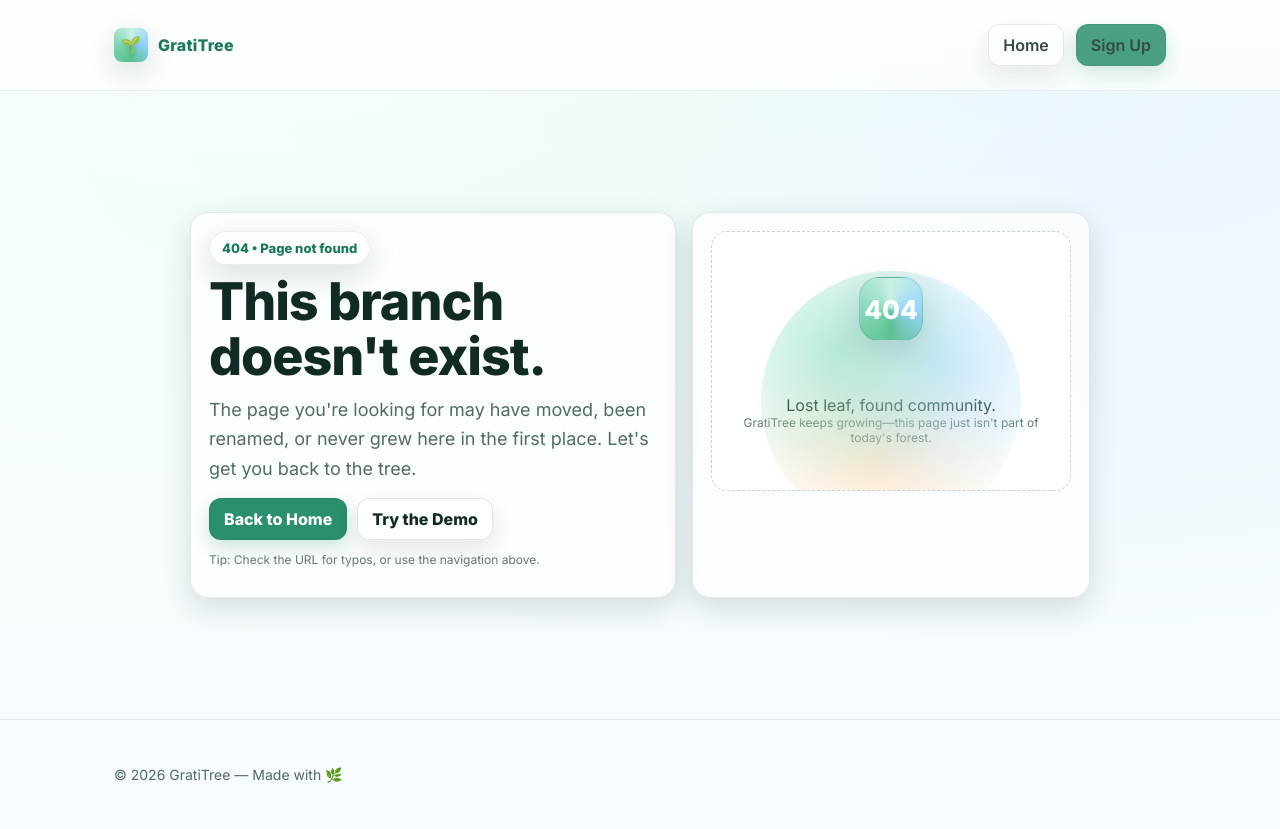
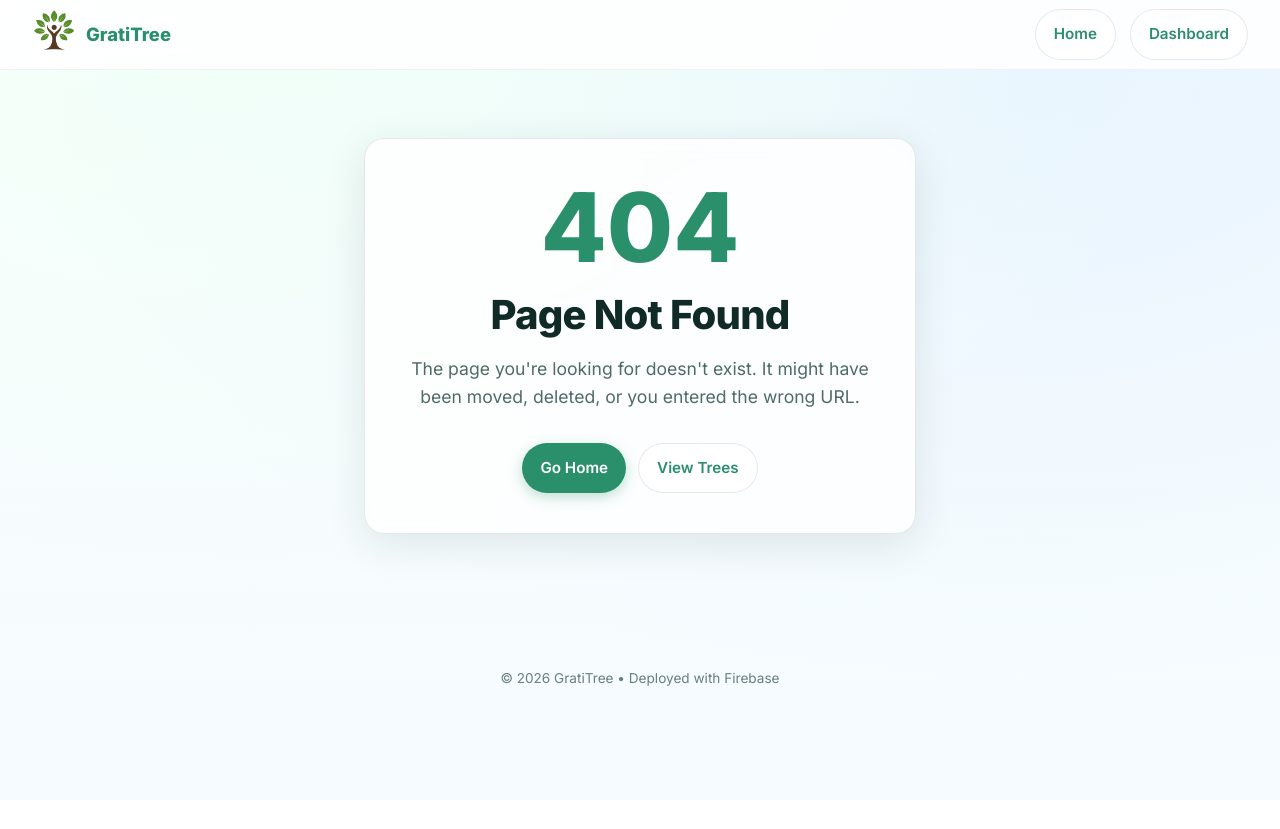
Before and after one commit to MyNameIs-Nigel/gratitree, a website: page frontend/404.html in a window 1280 px wide. After the commit the page ends 800 px from the top, so only its background shows below. Drawn offline with Linux system fonts and the light colour scheme.

Commit message:
updated 404 page to fit design of rest of web site

```diff
--- a/frontend/404.html
+++ b/frontend/404.html
@@ -3,216 +3,198 @@
 <head>
   <meta charset="UTF-8" />
   <meta name="viewport" content="width=device-width, initial-scale=1" />
-  <title>404 — GratiTree</title>
+  <title>GratiTree — Page Not Found</title>
   <link rel="icon" href="/images/favicon.ico">
+
   <link rel="preconnect" href="https://fonts.googleapis.com">
   <link href="https://fonts.googleapis.com/css2?family=Inter:wght@400;600;800&display=swap" rel="stylesheet">
+
   <style>
+    :root {
+      --bg-start: #f1fff8;
+      --bg-end: #e7f3ff;
+      --ink: #102a26;
+      --muted: #4f6b66;
+      --primary: #2a8f6b;
+      --primary-hover: #197a58;
+      --card-bg: rgba(255, 255, 255, 0.80);
+      --glass: rgba(255, 255, 255, 0.6);
+      --shadow-soft: 0 10px 40px rgba(16, 42, 38, 0.10);
+      --border: 1px solid rgba(16, 42, 38, 0.10);
+      --radius: 20px;
+    }
 
-    :root{
-      --bg-start:#f1fff8;
-      --bg-end:#e7f3ff;
-      --ink:#102a26;
-      --muted:#4f6b66;
-      --primary:#2a8f6b;
-      --primary-strong:#197a58;
-      --accent:#7cc4a9;
-      --ring: rgba(42,143,107,0.25);
-      --card-bg: rgba(255,255,255,0.68);
-      --glass: rgba(255,255,255,0.55);
-      --shadow: 0 10px 30px rgba(16,42,38,0.15);
-      --shadow-soft: 0 10px 24px rgba(16,42,38,0.10);
-      --border: 1px solid rgba(16,42,38,0.10);
-    }
-    *{box-sizing:border-box}
-    html, body {
-      margin:0;
-      padding:0;
-      font-family: 'Inter', system-ui, -apple-system, Segoe UI, Arial, sans-serif;
-      color:var(--ink);
+    * { margin: 0; padding: 0; box-sizing: border-box; }
+    body {
+      font-family: 'Inter', sans-serif;
+      color: var(--ink);
+      line-height: 1.6;
       background:
-        radial-gradient(1200px 600px at 20% 0%, var(--bg-start), transparent),
-        radial-gradient(1200px 600px at 80% 10%, var(--bg-end), transparent),
+        radial-gradient(1000px 600px at 20% 0%, var(--bg-start), transparent),
+        radial-gradient(1000px 600px at 80% 10%, var(--bg-end), transparent),
         linear-gradient(180deg, #fbfffd 0%, #f5fbff 100%);
+      background-attachment: fixed;
       min-height: 100vh;
     }
-    a{ color: var(--primary); text-decoration:none; }
-    a:hover{ text-decoration: underline; }
-    .container{ max-width: 1100px; margin: 0 auto; padding: 24px; }
 
-    header{
-      position: sticky;
-      top:0;
-      z-index: 60;
-      backdrop-filter: blur(10px);
-      background: linear-gradient(to bottom, rgba(255,255,255,0.86), rgba(255,255,255,0.66));
-      border-bottom: 1px solid rgba(16,42,38,0.08);
+    a { text-decoration: none; color: inherit; }
+
+    header {
+      position: fixed;
+      top: 0;
+      width: 100%;
+      height: 70px;
+      display: flex;
+      align-items: center;
+      justify-content: space-between;
+      padding: 0 2rem;
+      background: rgba(255, 255, 255, 0.85);
+      backdrop-filter: blur(12px);
+      border-bottom: 1px solid rgba(0,0,0,0.05);
+      z-index: 1000;
     }
-    .nav{ display:flex; align-items:center; justify-content: space-between; gap: 14px; }
-    .brand{ display:flex; align-items:center; gap: 10px; font-weight: 800; color: var(--primary-strong); letter-spacing: 0.2px; }
-    .logo{
-      width: 34px; height: 34px; border-radius: 8px;
-      background: conic-gradient(from 180deg, #5ac08f, #7bd5b2, #c8f1e2, #8ed0ff, #5ac08f);
-      box-shadow: var(--shadow); display:grid; place-items:center;
+
+    .brand {
+      font-weight: 800;
+      font-size: 1.15rem;
+      display: flex;
+      align-items: center;
+      gap: 10px;
+      color: var(--primary);
     }
-    .logo::after{ content:"🌱"; filter: drop-shadow(0 2px 2px rgba(0,0,0,0.12)); transform: translateY(-1px); }
+    .brand img { width: 44px; height: auto; }
 
-    .nav-links{ display:flex; align-items:center; gap: 12px; flex-wrap: wrap; justify-content:flex-end; }
-    .nav-links a{ font-weight: 600; color: var(--ink); opacity: 0.85; }
-    .nav-links a:hover{ opacity: 1; }
+    .nav-links {
+      display: flex;
+      align-items: center;
+      gap: 14px;
+    }
 
-    .btn{
-      display:inline-flex; align-items:center; justify-content:center; gap: 8px;
-      padding: 10px 14px; border-radius: 12px; font-weight: 700;
-      border: 1px solid rgba(0,0,0,0.06);
-      box-shadow: 0 8px 18px rgba(42,143,107,0.22);
-      cursor:pointer; user-select:none;
-      text-decoration: none !important;
+    .btn {
+      display: inline-flex;
+      align-items: center;
+      justify-content: center;
+      gap: 10px;
+      padding: 12px 18px;
+      border-radius: 999px;
+      font-weight: 600;
+      cursor: pointer;
+      transition: all 0.2s ease;
+      border: none;
+      font-size: 0.95rem;
+      user-select: none;
+      white-space: nowrap;
     }
-    .btn-primary{ background: var(--primary); color: #fff; }
-    .btn-primary:hover{ background: var(--primary-strong); }
-    .btn-ghost{ background: rgba(255,255,255,0.65); color: var(--ink); border: 1px solid rgba(16,42,38,0.12); box-shadow: var(--shadow-soft); }
-    .btn-ghost:hover{ filter: brightness(0.98); }
 
-    .card{
+    .btn-primary {
+      background: var(--primary);
+      color: #fff;
+      box-shadow: 0 4px 14px rgba(42, 143, 107, 0.30);
+    }
+    .btn-primary:hover { background: var(--primary-hover); transform: translateY(-1px); }
+
+    .btn-ghost {
+      background: rgba(255,255,255,0.85);
+      color: var(--primary);
+      border: 1px solid rgba(16, 42, 38, 0.10);
+    }
+    .btn-ghost:hover { background: #fff; }
+
+    main {
+      padding-top: 92px;
+      padding-bottom: 64px;
+      min-height: calc(100vh - 156px);
+      display: flex;
+      align-items: center;
+      justify-content: center;
+    }
+
+    .container {
+      max-width: 600px;
+      margin: 0 auto;
+      padding: 0 24px;
+      text-align: center;
+    }
+
+    .card {
       background: var(--card-bg);
       border: var(--border);
-      border-radius: 18px;
-      padding: 18px;
-      box-shadow: var(--shadow);
+      border-radius: var(--radius);
+      padding: 40px;
+      box-shadow: var(--shadow-soft);
       backdrop-filter: blur(8px);
     }
-    .pill{
-      display:inline-flex; align-items:center; gap: 8px;
-      padding: 8px 12px; border-radius: 999px;
-      background: var(--glass);
-      border: 1px solid rgba(16,42,38,0.08);
-      box-shadow: var(--shadow);
-      width: fit-content;
-      font-weight: 700;
-      color: var(--primary-strong);
-      font-size: 13px;
-    }
-    .center{
-      min-height: calc(83vh - 84px);
-      display:grid;
-      place-items:center;
-      padding: 0;
-    }
-    .wrap{ width: min(900px, 100%); display:grid; grid-template-columns: 1.1fr 0.9fr; gap: 16px; align-items: stretch; }
-    @media (max-width: 900px){ .wrap{ grid-template-columns: 1fr; } }
 
-    .headline{ font-size: clamp(28px, 5vw, 52px); line-height: 1.05; margin: 10px 0 10px; letter-spacing: -0.02em; }
-    .tagline{ color: var(--muted); font-size: clamp(16px, 2.1vw, 18px); line-height: 1.65; margin: 0 0 14px; }
-    .fine{ font-size: 12px; color: rgba(79,107,102,0.9); }
-
-    .status-graphic{
-      position: relative;
-      border-radius: 16px;
-      border: 1px dashed rgba(16,42,38,0.22);
-      background: linear-gradient(180deg, rgba(255,255,255,0.78), rgba(255,255,255,0.58));
-      overflow: hidden;
-      min-height: 260px;
-      display:grid;
-      place-items:center;
-      text-align:center;
-      padding: 18px;
-    }
-    .blob{
-      position:absolute;
-      inset:auto;
-      width: 260px;
-      height: 260px;
-      border-radius: 999px;
-      opacity: 0.75;
-      background: radial-gradient(circle at 30% 30%, rgba(122,217,185,0.70), transparent 55%),
-                  radial-gradient(circle at 70% 35%, rgba(159,215,255,0.70), transparent 55%),
-                  radial-gradient(circle at 45% 70%, rgba(255,201,139,0.55), transparent 60%);
-      transform: translateY(40px);
-    }
-    .icon{
-      width: 64px;
-      height: 64px;
-      border-radius: 20px;
-      display:grid;
-      place-items:center;
-      background: conic-gradient(from 180deg, rgba(90,192,143,0.95), rgba(123,213,178,0.85), rgba(200,241,226,0.9), rgba(142,208,255,0.85), rgba(90,192,143,0.95));
-      box-shadow: var(--shadow);
-      border: 1px solid rgba(16,42,38,0.10);
-      position: relative;
-      z-index: 2;
-      color: rgba(255,255,255,0.98);
-      font-weight: 900;
-      font-size: 26px;
-    }
-    .actions{ display:flex; flex-wrap:wrap; gap: 10px; margin-top: 10px; }
-
-    footer{
-      padding: 22px 0;
-      color: var(--muted);
-      font-size: 14px;
-      border-top: 1px solid rgba(16,42,38,0.08);
+    .error-code {
+      font-size: clamp(4rem, 10vw, 6rem);
+      font-weight: 800;
+      color: var(--primary);
+      line-height: 1;
+      margin-bottom: 1rem;
     }
 
-    @media (prefers-reduced-motion: reduce){
-      *{ scroll-behavior: auto !important; transition: none !important; }
+    .title {
+      font-size: clamp(1.8rem, 4vw, 2.5rem);
+      line-height: 1.2;
+      letter-spacing: -0.02em;
+      margin-bottom: 1rem;
     }
 
+    .subtitle {
+      color: var(--muted);
+      font-size: 1.1rem;
+      margin-bottom: 2rem;
+    }
+
+    .actions {
+      display: flex;
+      gap: 12px;
+      justify-content: center;
+      flex-wrap: wrap;
+    }
+
+    footer {
+      text-align: center;
+      padding: 24px 0 42px;
+      color: var(--muted);
+      font-size: 0.85rem;
+      opacity: 0.85;
+    }
+
+    @media (max-width: 480px) {
+      .actions { flex-direction: column; align-items: center; }
+      .card { padding: 30px 20px; }
+    }
   </style>
 </head>
+
 <body>
   <header>
-    <div class="container nav" role="navigation" aria-label="Primary">
-      <a class="brand" href="/" aria-label="GratiTree home">
-        <span class="logo" aria-hidden="true"></span>
-        <span>GratiTree</span>
-      </a>
-      <div class="nav-links">
-        <a href="/" class="btn btn-ghost">Home</a>
-        <a href="/app" class="btn btn-primary ghost-white">Sign Up</a>
-      </div>
+    <a class="brand" href="/">
+      <span><img src="/images/logo.png" alt="GratiTree logo"></span> GratiTree
+    </a>
+    <div class="nav-links">
+      <a class="btn btn-ghost" href="/">Home</a>
+      <a class="btn btn-ghost" href="/app">Dashboard</a>
     </div>
   </header>
 
-  <main class="container">
-    <div class="center">
-      <div class="wrap">
-        <section class="card" aria-label="404 message">
-          <span class="pill">404 • Page not found</span>
-          <h1 class="headline">This branch doesn't exist.</h1>
-          <p class="tagline">
-            The page you're looking for may have moved, been renamed, or never grew here in the first place.
-            Let's get you back to the tree.
-          </p>
-          <div class="actions">
-            <a class="btn btn-primary" href="/">Back to Home</a>
-            <a class="btn btn-ghost" href="/demo">Try the Demo</a>
-          </div>
-          <p class="fine fine-margin">Tip: Check the URL for typos, or use the navigation above.</p>
-        </section>
-
-        <aside class="card" aria-label="Visual">
-          <div class="status-graphic">
-            <div class="blob" aria-hidden="true"></div>
-            <div class="icon" aria-hidden="true">404</div>
-            <div class="relative-z">
-              <div class="bold">Lost leaf, found community.</div>
-              <div class="fine fine-margin-small">GratiTree keeps growing—this page just isn't part of today's forest.</div>
-            </div>
-          </div>
-        </aside>
+  <main>
+    <div class="container">
+      <div class="card">
+        <div class="error-code">404</div>
+        <h1 class="title">Page Not Found</h1>
+        <p class="subtitle">
+          The page you're looking for doesn't exist. It might have been moved, deleted, or you entered the wrong URL.
+        </p>
+        <div class="actions">
+          <a href="/" class="btn btn-primary">Go Home</a>
+          <a href="/app" class="btn btn-ghost">View Trees</a>
+        </div>
       </div>
     </div>
   </main>
 
-  <footer>
-    <div class="container">
-      © <span id="year"></span> GratiTree — Made with 🌿
-    </div>
-  </footer>
-
-  <script>
-    document.getElementById('year').textContent = new Date().getFullYear();
-  </script>
+  <footer>© 2026 GratiTree • Deployed with Firebase</footer>
 </body>
 </html>
```
